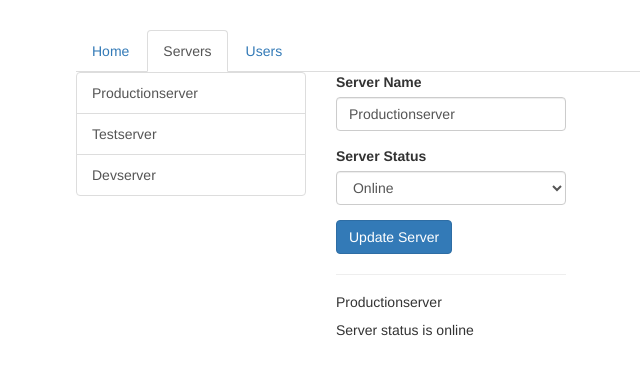
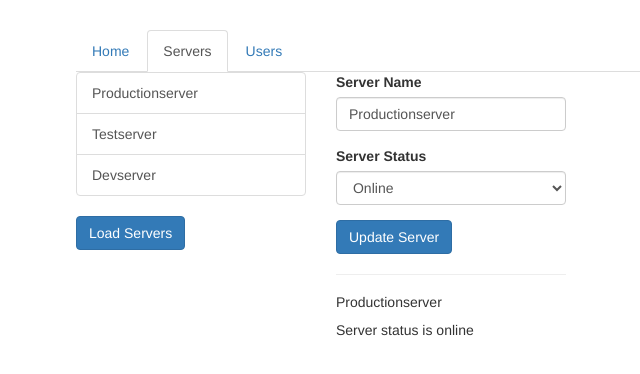
Before and after one commit to awtw/angular-routing, an Angular app: page /servers in a window 1280 px wide. Shown: the top 374 px of the page, without its empty margins (189-829 px from the left). Built offline with nearby package versions, Linux system fonts and the light colour scheme.

Commit message:
Using Relative Paths in ts (relativeTo)

```diff
--- a/src/app/home/home.component.ts
+++ b/src/app/home/home.component.ts
@@ -1,5 +1,5 @@
 import { Component, OnInit } from '@angular/core';
-import { Router } from '@angular/router';
+import { Router, ActivatedRoute } from '@angular/router';
 
 @Component({
 	selector: 'app-home',
@@ -7,11 +7,11 @@
 	styleUrls: [ './home.component.css' ]
 })
 export class HomeComponent implements OnInit {
-	constructor(private router: Router) {}
+	constructor(private router: Router, private route: ActivatedRoute) {}
 
 	ngOnInit() {}
 
 	onLoadServer() {
-		this.router.navigate([ '/servers' ]);
+		this.router.navigate([ 'servers' ], { relativeTo: this.route });
 	}
 }
--- a/src/app/servers/servers.component.html
+++ b/src/app/servers/servers.component.html
@@ -8,6 +8,7 @@
         {{ server.name }}
       </a>
     </div>
+	<button class="btn btn-primary" (click)="onLoadServer()">Load Servers</button>
   </div>
   <div class="col-xs-12 col-sm-4">
     <app-edit-server></app-edit-server>
--- a/src/app/servers/servers.component.ts
+++ b/src/app/servers/servers.component.ts
@@ -1,18 +1,21 @@
 import { Component, OnInit } from '@angular/core';
 import { ServersService } from './servers.service';
+import { ActivatedRoute, Router } from '@angular/router';
 
 @Component({
-  selector: 'app-servers',
-  templateUrl: './servers.component.html',
-  styleUrls: ['./servers.component.css']
+	selector: 'app-servers',
+	templateUrl: './servers.component.html',
+	styleUrls: [ './servers.component.css' ]
 })
 export class ServersComponent implements OnInit {
-  private servers: {id: number, name: string, status: string}[] = [];
+	private servers: { id: number; name: string; status: string }[] = [];
 
-  constructor(private serversService: ServersService) { }
+	constructor(private serversService: ServersService, private router: Router, private route: ActivatedRoute) {}
 
-  ngOnInit() {
-    this.servers = this.serversService.getServers();
-  }
-
+	ngOnInit() {
+		this.servers = this.serversService.getServers();
+	}
+	onLoadServer() {
+		this.router.navigate([ 'servers' ], { relativeTo: this.route });
+	}
 }
```
